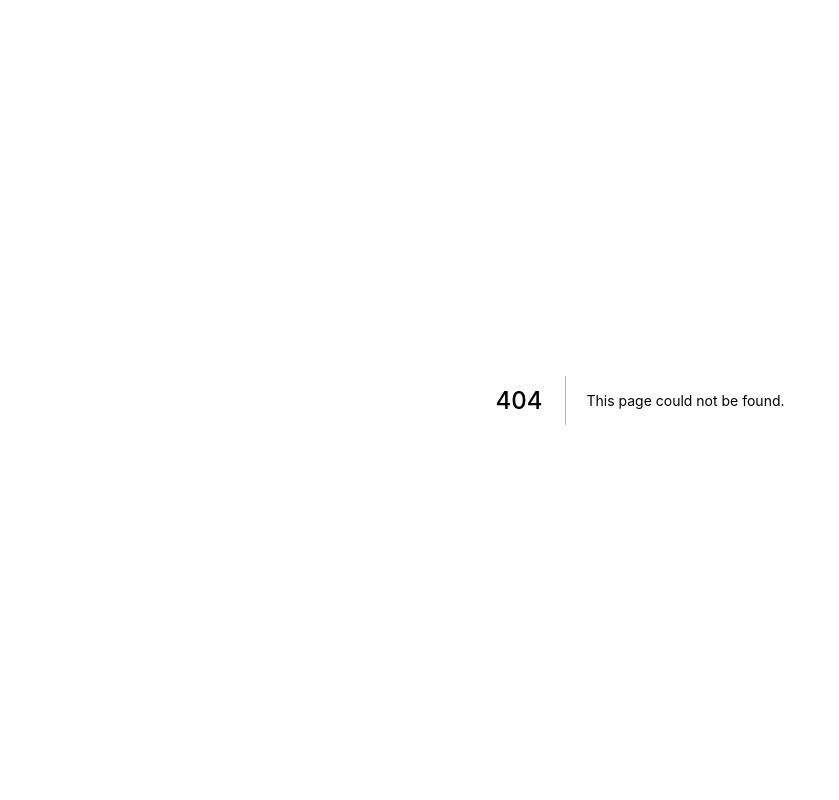
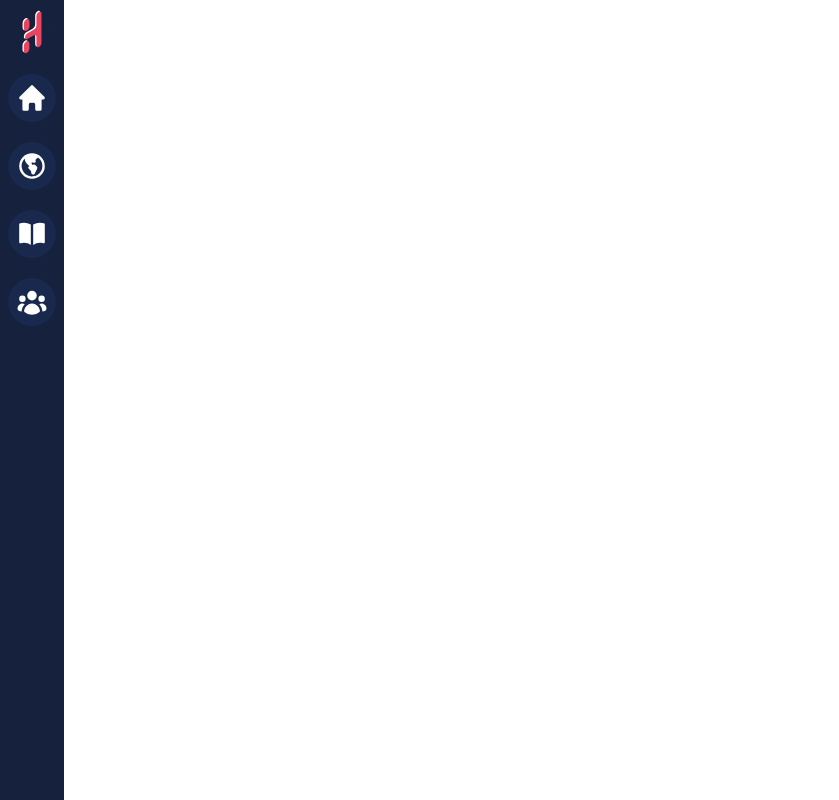
Before and after one commit to bpremika/Harty, a Next.js app in the folder frontend/: page /test in a window 1280 px wide. Before the commit this address had no page. Shown: the whole page, without its empty margins (0-839 px from the left). Built offline with nearby package versions, Linux system fonts and the light colour scheme.

Commit message:
Added Sidebar

```diff
--- /dev/null
+++ b/frontend/components/sidebar/sidebar.tsx
@@ -0,0 +1,45 @@
+import styles from '../../styles/sidebar.module.css'
+import { HomeIcon, GlobeAmericasIcon, BookOpenIcon, UserGroupIcon } from '@heroicons/react/20/solid'
+
+
+
+
+const SideBar = () => {
+    return (
+        <div className={styles.sidebar}>
+            <img src='/hartyiconnobg.svg' />
+            <SideBarIcon text = "Home">
+                <HomeIcon />
+            </SideBarIcon>
+            <SideBarIcon text = "Explore">
+                <GlobeAmericasIcon />
+            </SideBarIcon>
+            <SideBarIcon text = "Catalog">
+                <BookOpenIcon />
+            </SideBarIcon>
+            <SideBarIcon text = "My Party">
+                <UserGroupIcon />
+            </SideBarIcon>
+
+
+        </div>
+    )
+}
+interface SideBarIconProps {
+    children?: React.ReactNode
+    text: string
+}
+const SideBarIcon = (props: SideBarIconProps) => {
+    return (
+            <div className={styles.icon}>
+                {props.children}
+                <span className={styles.sidebartooltip} >
+                    {props.text}
+                </span>
+                <div className={styles.leftpoint}>
+                </div>
+            </div>
+    )
+}
+
+export default SideBar
--- /dev/null
+++ b/frontend/pages/test.tsx
@@ -0,0 +1,9 @@
+import SideBar from '../components/sidebar/sidebar'
+
+export default function Test() {
+    return (
+        <div>
+            <SideBar />
+        </div>
+    )
+}
--- /dev/null
+++ b/frontend/styles/sidebar.module.css
@@ -0,0 +1,72 @@
+.sidebar {
+    position: fixed;
+    top: 0px;
+    left: 0px;
+    height: 100vh;
+    width: 4rem;
+    margin: 0px;
+    display: flex;
+    flex-direction: column;
+    background-color: #16213E;
+    color: white;
+    align-items: center;
+}
+.icon {
+    width: 48px;
+    height: 48px;
+    padding: 8px;
+    margin: 10px;
+    border-radius: 24px;
+    background-color: #19284D;
+    transition-property: all;
+    transition-timing-function: cubic-bezier(0.4, 0, 0.2, 1);
+    transition-duration: 175ms;
+    cursor: pointer;
+}
+
+.icon:hover {
+    background-color: #2B3B64;
+    border-radius: 12px;
+
+}
+
+.icon:hover > .sidebartooltip {
+    scale: 1;
+}
+
+.icon:hover > .leftpoint {
+    scale: 1;
+}
+
+.sidebartooltip {
+    position: absolute;
+    width: auto;
+    padding: 4px;
+    margin: 2px;
+    min-width: max-content;
+    left: 80px;
+    border-radius: 3px;
+    box-shadow: 0 4px 6px -1px rgb(0 0 0 / 0.1), 0 2px 4px -2px rgb(0 0 0 / 0.1);
+    color: white;
+    background-color: #2B3B64;
+    font-style: bold;
+    font-size: 16px;
+    line-height: 16px;
+    transition-property: all;
+    transition-duration: 100ms;
+    transform-origin: left;
+    scale: 0;
+}
+
+.leftpoint {
+    width: 0;
+	height: 0;
+	border-left: 2px solid transparent;
+	border-right: 2px solid transparent;
+	border-top: 10px solid #2B3B64;
+	position: relative;
+	left: 59px;
+    top: -26px;
+	transform: rotate(90deg);
+    scale: 0;
+}
--- /dev/null
+++ b/package.json
@@ -0,0 +1,5 @@
+{
+  "dependencies": {
+    "@heroicons/react": "^2.0.12"
+  }
+}
```
Also changed, not shown: frontend/pages/index.tsx (+3 -60 lines), 1 other file (tests, documents, lock files or other folders).
